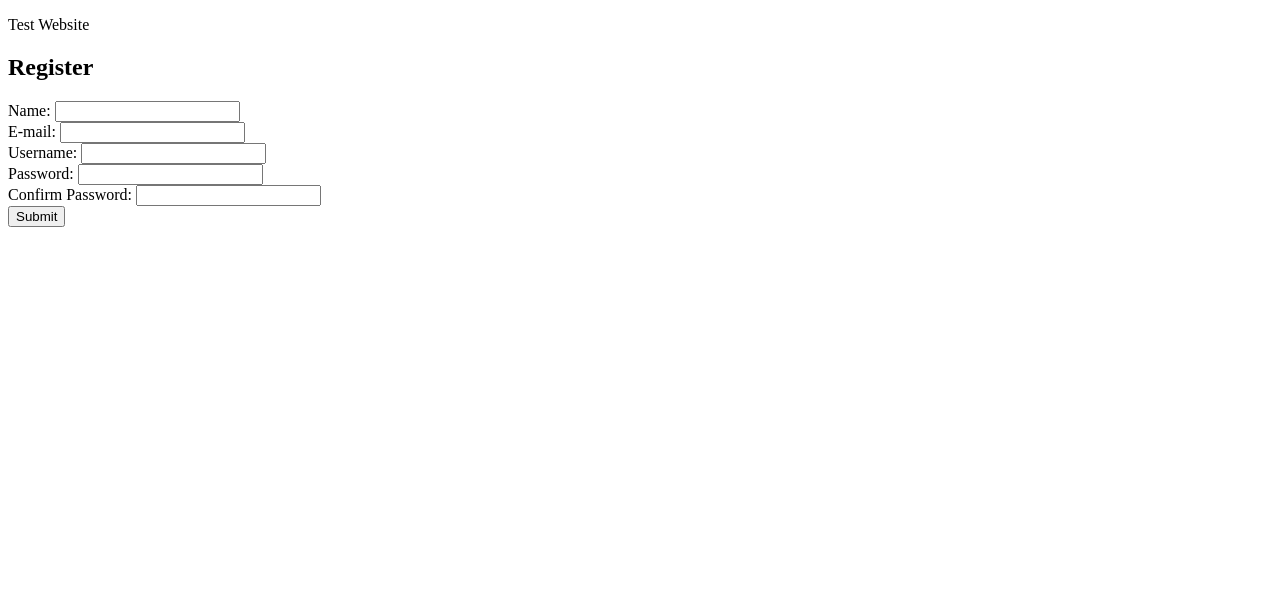
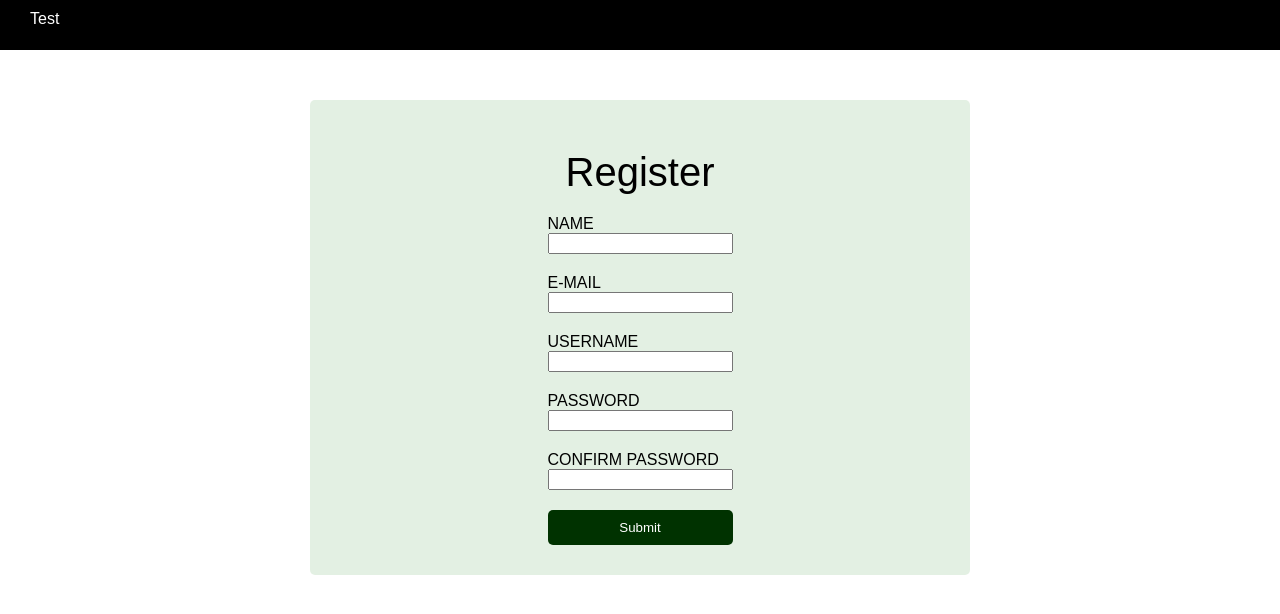
Before and after one commit to 20manas/Fastly, a Next.js app: page /register in a window 1280 px wide. Shown: the top 614 px of the page. Built offline with nearby package versions, Linux system fonts and the light colour scheme; no server answers.

Commit message:
Add basic styling

```diff
--- a/src/components/layout.tsx
+++ b/src/components/layout.tsx
@@ -10,12 +10,12 @@ interface LayoutProps {
 }
 
 const Hello = () => {
-  const {data} = useSwr<User, undefined>(
+  const {data: user} = useSwr<User, undefined>(
       '/user',
       async (url) => await fetch(url).then(res => res.json()),
   );
-  if (data) {
-    return <h1>Hello, {data.name}</h1>;
+  if (user) {
+    return <span className="hello">Hello, {user.name}</span>;
   } else {
     return <></>;
   }
@@ -23,8 +23,31 @@ const Hello = () => {
 
 const Layout = ({children}: LayoutProps) => (
   <>
-    <p>Test Website</p>
-    <Hello/>
+    <style jsx global>{`
+      body {
+        font-family: sans-serif;
+      }
+      header {
+        height: 50px;
+        width: 100vw;
+        background-color: black;
+        color: white;
+        position: absolute;
+        left: 0;
+        top: 0;
+      }
+      header span {
+        margin: 10px 30px;
+        float: left;
+      }
+      header span.hello {
+        float: right;
+      }
+    `}</style>
+    <header>
+      <span>Test</span>
+      <Hello />
+    </header>
     {children}
   </>
 );
--- a/src/pages/index.tsx
+++ b/src/pages/index.tsx
@@ -1,9 +1,12 @@
 import React from 'react';
 import {Layout} from '../components/layout';
+import styles from '../styles/index.module.css';
 
 const Index = () => (
   <Layout>
-    <h1>Welcome to the Final Problem</h1>
+    <section className={styles.card}>
+      <h1>Welcome to the Final Problem</h1>
+    </section>
   </Layout>
 );
 
--- a/src/pages/register.tsx
+++ b/src/pages/register.tsx
@@ -1,30 +1,36 @@
 import React from 'react';
 import {Layout} from '../components/layout';
+import loginstyles from '../styles/login.module.css';
 
 const Register = () => (
   <Layout>
-    <section>
+    <section className={loginstyles.card}>
       <h2>Register</h2>
       <form action="/register" method="POST">
-        <label htmlFor="name">Name: </label>
-        <input type="text" name="name" id="name" />
-        <br />
+        <label htmlFor="name">
+          <span>Name</span>
+          <input type="text" name="name" id="name" />
+        </label>
 
-        <label htmlFor="email">E-mail: </label>
-        <input type="text" name="email" id="email" />
-        <br />
+        <label htmlFor="email">
+          <span>E-mail</span>
+          <input type="text" name="email" id="email" />
+        </label>
 
-        <label htmlFor="username">Username: </label>
-        <input type="text" name="username" id="username" />
-        <br />
+        <label htmlFor="username">
+          <span>Username</span>
+          <input type="text" name="username" id="username" />
+        </label>
 
-        <label htmlFor="password">Password: </label>
-        <input type="password" name="password" id="password" />
-        <br />
+        <label htmlFor="password">
+          <span>Password</span>
+          <input type="password" name="password" id="password" />
+        </label>
 
-        <label htmlFor="password2">Confirm Password: </label>
-        <input type="password" name="password2" id="password2" />
-        <br />
+        <label htmlFor="password2">
+          <span>Confirm Password</span>
+          <input type="password" name="password2" id="password2" />
+        </label>
 
         <input type="submit" value="Submit" />
       </form>
--- /dev/null
+++ b/src/styles/index.module.css
@@ -0,0 +1,8 @@
+.card {
+  position: absolute;
+  margin-top: 50px;
+  left: 0;
+  top: 0;
+  text-align: center;
+  width: 100vw;
+}
--- /dev/null
+++ b/src/styles/login.module.css
@@ -0,0 +1,47 @@
+section.card {
+  width: 50vw;
+  min-width: 300px;
+  max-width: 600px;
+  margin-left: auto;
+  margin-right: auto;
+  margin-top: 100px;
+  display: flex;
+  flex-direction: column;
+  align-items: center;
+  background-color: rgba(200, 225, 200, 0.5);
+  border-radius: 5px;
+  padding: 30px;
+}
+
+.card h2 {
+  margin: 20px 0;
+  font-weight: 200;
+}
+
+.card form {
+  display: grid;
+}
+
+.card h2 {
+  font-size: 40px;
+}
+
+.card input[type=submit] {
+  background-color: rgb(0, 50, 0);
+  color: white;
+  padding: 10px;
+  border: none;
+  border-radius: 5px;
+  cursor: pointer;
+}
+
+.card label {
+  margin-bottom: 20px;
+  display: flex;
+  flex-direction: column;
+  align-items: flex-start;
+}
+
+.card label span {
+  text-transform: uppercase;
+}
```
Also changed, not shown: src/pages/login.tsx (+11 -8 lines).
